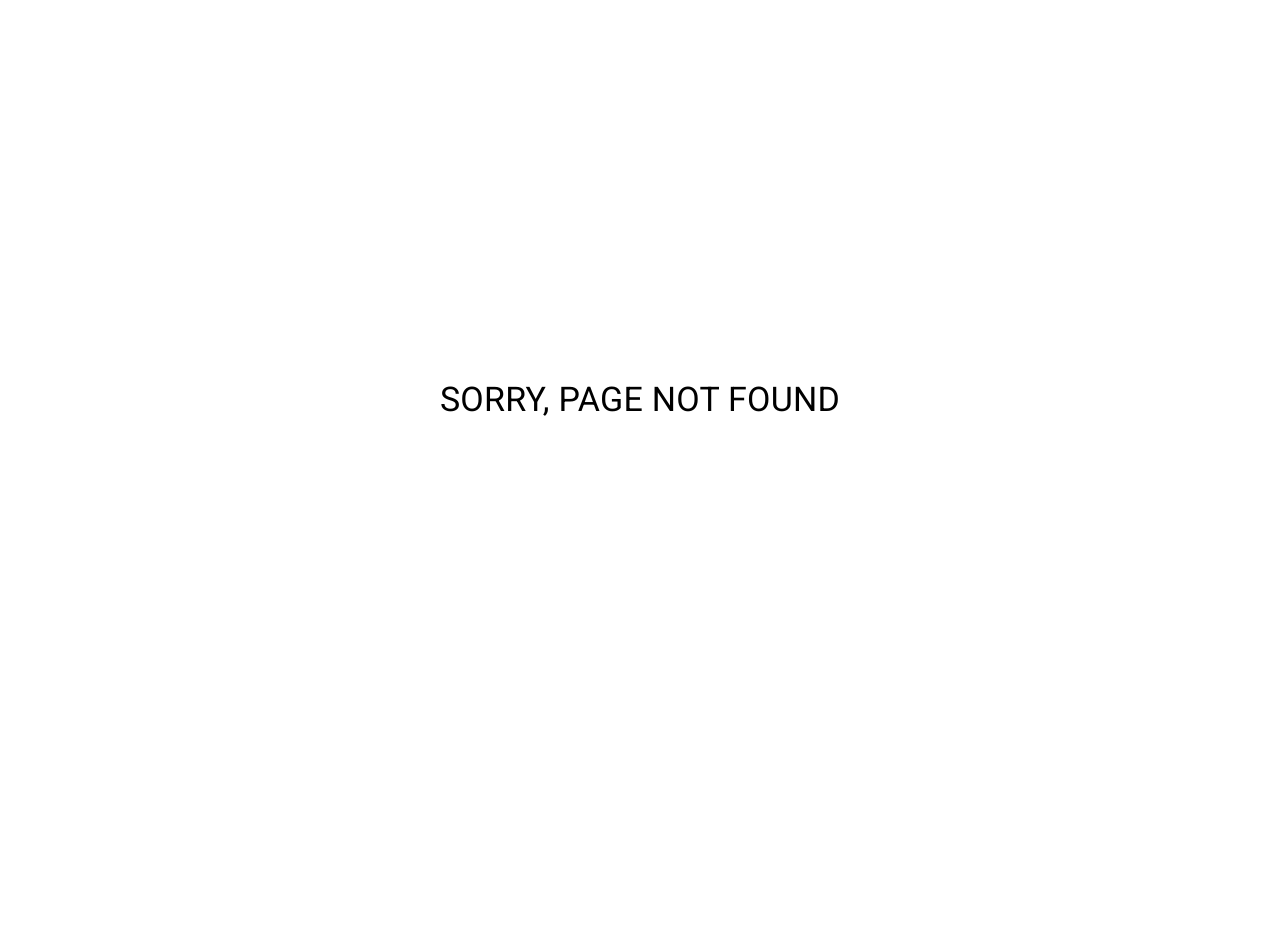
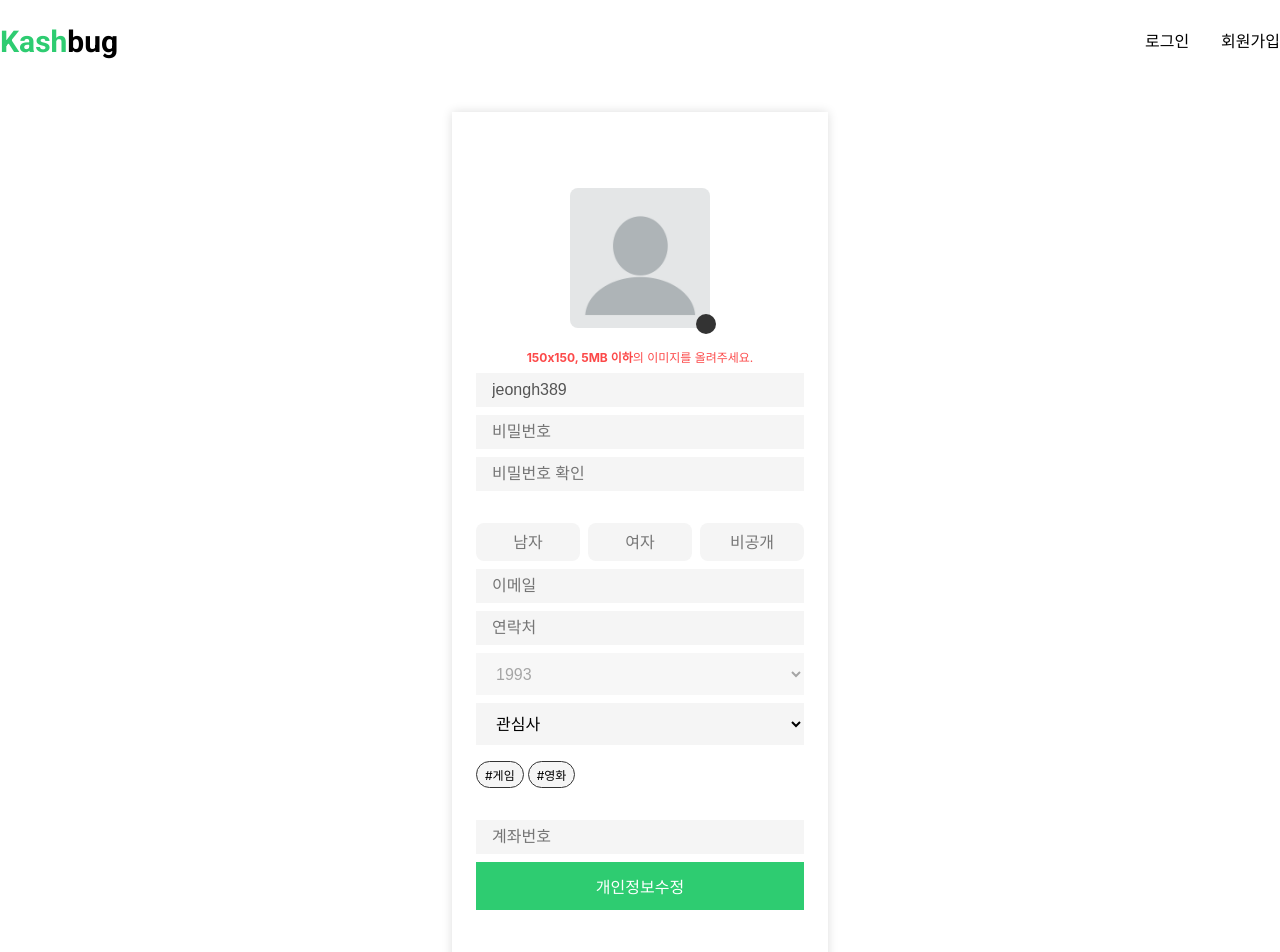
Before and after one commit to kashbug/kashbug-frontend, a Next.js app: page /person/modify in a window 1280 px wide. Before the commit this address had no page. Shown: the top 952 px of the page. Before the commit the page ends 800 px from the top, so only its background shows below. Built offline with nearby package versions, Linux system fonts and the light colour scheme.

Commit message:
[개인정보 수정] 리뉴얼 중

```diff
--- a/src/components/person/mypage/profile.tsx
+++ b/src/components/person/mypage/profile.tsx
@@ -83,7 +83,7 @@ const Modify = styled.a`
 `;
 const ProfileModify = () => {
     return (
-        <Link href={'/bug/add'} passHref>
+        <Link href={'/person/modify'} passHref>
             <Modify>개인정보 수정</Modify>
         </Link>
     )
@@ -122,7 +122,7 @@ const Profile = ({...props}) => {
                         <InfoBox pd ={'0 32px 0 0'}>
                             <ProfileWrap>
                                 <ProfileName>jeongh389</ProfileName>
-                                <Account>연동 계좌</Account>
+                                <Account>연동 계좌 확인됨</Account>
                             </ProfileWrap>
                             <ProfileTagList>
                                 <ProfileTag>#게임</ProfileTag>
--- /dev/null
+++ b/src/containers/person/modify/ModifyContainer.tsx
@@ -0,0 +1,203 @@
+import React, { useState } from 'react';
+import styled from 'styled-components';
+// next
+import  Link from 'next/link';
+
+interface AgeProps {
+    idx: Number;
+    age: Number;
+}
+interface CategoriesProps {
+    idx: Number;
+    categories: String;
+}
+
+const Wrap = styled.div`
+    max-width: 376px;
+    min-height: calc(100vh - 257px);
+    margin: 0 auto;
+    padding: 32px 0;
+    display: flex;
+    justify-content: center;
+    align-items: center;
+`;
+const ModifyBox = styled.div`
+    padding: 56px 24px;
+    width: 100%;
+    box-shadow: 0 0 10px #dddddd;
+`;
+const ProfileBox = styled.div`
+    position: relative;
+    width: 140px;
+    height: 140px;
+    margin: 20px auto;
+`;
+const ProfileImg = styled.img`
+    width: 140px;
+    height: 140px;
+    border-radius: 8px;
+`;
+const FileLabel = styled.label`
+    position: absolute;
+    bottom: -6px;
+    right: -6px;
+    width: 20px;
+    height: 20px;
+    background-color: #333333;
+    border-radius: 50%;
+`;
+const FileInput = styled.input`
+    position: absolute;
+    width: 1px;
+    height: 1px;
+    padding: 0;
+    margin: -1px;
+    overflow: hidden;
+    clip:rect(0,0,0,0);
+    border: 0;
+`;
+const Profile = () => {
+    return (
+        <ProfileBox>
+            <ProfileImg src="/unknow-profile.png" alt="profile" />
+            <FileLabel>
+                <FileInput type="file"/>
+            </FileLabel>
+        </ProfileBox>
+    )
+}
+const FileInfro = styled.p`
+    text-align: center;
+    font-size: 12px;
+    color: #fc4949;
+`;
+const TextInput = styled.input`
+    margin-top: 8px;
+    padding: 12px 16px;
+    width: 100%;
+    height: 34px;
+    background-color: #F5F5F5;
+    border: 0;
+    outline: 0;
+    font-size: 16px;
+`;
+const GenderBox = styled.div`
+    display: flex;
+    margin-top: 32px;
+`;
+const GenderLabel = styled.label`
+    margin-left: ${(props) => props.margin || "0"};
+    flex: 1 1;
+    background-color: #F5F5F5;
+    border-radius: 8px;
+    text-align: center;
+    color: #777777;
+    line-height: 2.4;
+    cursor: pointer;
+`;
+const GenderInput = styled.input`
+    position: absolute;
+    width: 1px;
+    height: 1px;
+    padding: 0;
+    margin: -1px;
+    overflow: hidden;
+    clip:rect(0,0,0,0);
+    border: 0;
+    &:checked + label {
+        background-color: #2ecc71;
+        color: #ffffff;
+    }
+`;
+const GenderSelect = () => {
+    return (
+        <GenderBox>
+            <GenderInput id="Gender-man" type="radio" name="Gender" value="남자" />
+            <GenderLabel for="Gender-man" margin="0px">남자</GenderLabel>
+            <GenderInput id="Gender-woman" type="radio" name="Gender" value="여자" />
+            <GenderLabel for="Gender-woman" margin="8px">여자</GenderLabel>
+            <GenderInput id="Gender-non" type="radio" name="Gender" value="비공개" />
+            <GenderLabel for="Gender-non" margin="8px">비공개</GenderLabel>
+        </GenderBox>
+    )
+}
+const SelectInput = styled.select`
+    margin-top: 8px;
+    padding: 12px 16px;
+    width: 100%;
+    height: 42px;
+    background-color: #F5F5F5;
+    border: 0;
+    outline: 0;
+    font-size: 16px;
+`;
+const TagList = styled.ul`
+    padding: 16px 0 24px;
+    font-size: 0;
+`;
+const Tag = styled.li`
+    display: inline-block;
+    margin-right: 4px;
+    padding: 4px 8px;
+    background-color: #F5F5F5;
+    border: 1px solid #333333;
+    border-radius: 16px;
+    font-size: 12px;
+`;
+const Submit = styled.button`
+    margin-top: 8px;
+    padding: 12px 16px;
+    width: 100%;
+    background-color: #2ecc71;
+    border: 0;
+    outline: 0;
+    font-size: 16px;
+    color: #ffffff;
+    cursor: pointer;
+    :after {
+        content: '';
+        display: inline-block;
+        height: 10px;
+        vertical-align: middle;
+    }
+`;
+const ModifyContainer = () => {
+    const [categoriesItems] = useState<CategoriesProps[]>([
+        {idx: 0, categories: '게임'},
+        {idx: 1, categories: '영화'},
+        {idx: 2, categories: '만화'},
+    ]);
+    return (
+        <>
+            <Wrap>
+                <ModifyBox>
+                    <Profile />
+                    <FileInfro><strong>150x150, 5MB 이하</strong>의 이미지를 올려주세요.</FileInfro>
+                    <TextInput type="text" placeholder="아이디" value="jeongh389" disabled/>
+                    <TextInput type="password" placeholder="비밀번호"/>
+                    <TextInput type="password" placeholder="비밀번호 확인"/>
+                    <GenderSelect />
+                    <TextInput type="text" placeholder="이메일"/>
+                    <TextInput type="text" placeholder="연락처"/>
+                    <SelectInput disabled>
+                        <option>1993</option>
+                    </SelectInput>
+                    <SelectInput>
+                        <option value="" disabled selected>관심사</option>
+                        {categoriesItems.map((row, index) => {
+                            return <option key={`${index}_key`}>{row.categories}</option>
+                        })}
+                    </SelectInput>
+                    <TagList>
+                        <Tag>#게임</Tag>
+                        <Tag>#영화</Tag>
+                    </TagList>
+                    <TextInput type="text" placeholder="계좌번호"/>
+                    <Submit>개인정보수정</Submit>
+                </ModifyBox>
+            </Wrap>
+        </>
+    );
+};
+
+export default ModifyContainer;
--- /dev/null
+++ b/src/pages/person/modify.tsx
@@ -0,0 +1,15 @@
+import Header from "../../containers/common/header";
+import ModifyContainer from "../../containers/person/modify/ModifyContainer";
+import Footer from '../../components/common/footer';
+
+const My = () => {
+    return (
+        <>
+            <Header />
+            <ModifyContainer />
+			<Footer/>
+        </>
+    )
+};
+
+export default My;
```
Also changed, not shown: src/pages/person/mypage.tsx (renamed from src/pages/person/my.tsx).
